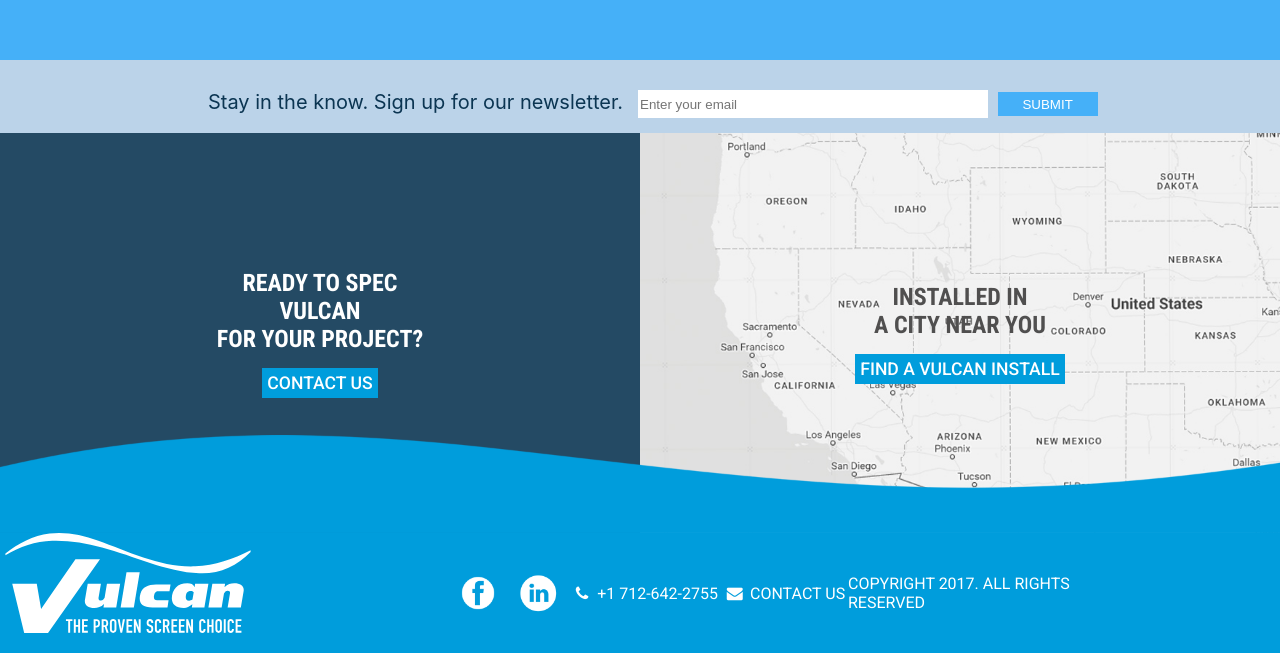
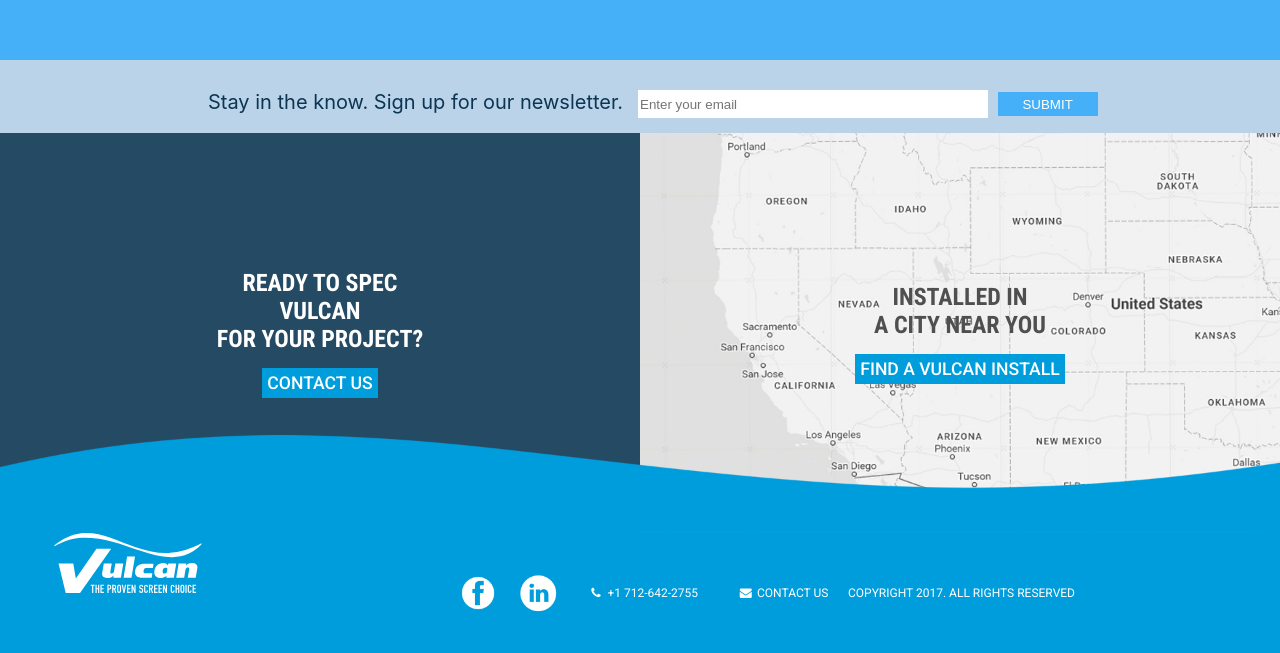
Before and after one commit to StellaRK99/Project2-VulcanMockup, a React (Create React App) app: page / in a window 1280 px wide. Shown: the part 2711-3364 px from the top of the page. Built offline with nearby package versions, Linux system fonts and the light colour scheme.

Commit message:
fix waves

```diff
--- a/src/components/Customized.js
+++ b/src/components/Customized.js
@@ -64,7 +64,7 @@ export default function Customized() {
             srcSet={`${image4s} 300w, ${image4m} 768w, ${image4l} 912w`}
           />
           <h2>
-            SLUDGE <br /> THICHENING
+            SLUDGE <br /> THICKENING
           </h2>
 
           <a href="#">View Selection</a>
--- a/src/public/stylesheets/_Customized.scss
+++ b/src/public/stylesheets/_Customized.scss
@@ -57,4 +57,10 @@
       }
     }
   }
+  img {
+    width: 150%;
+    @media (min-width: $tablet) {
+      width: 100%;
+    }
+  }
 }
--- a/src/public/stylesheets/_Footer.scss
+++ b/src/public/stylesheets/_Footer.scss
@@ -11,6 +11,12 @@ footer {
   .icon {
     height: 50%;
     margin-bottom: 10px;
+    svg {
+      height: 70%;
+      @media (min-width: $tablet) {
+        height: 100%;
+      }
+    }
   }
   .contactInfo {
     height: 50%;
@@ -47,6 +53,9 @@ footer {
   }
   @media (min-width: $desktop) {
     justify-content: space-between;
+    p {
+      font-size: 12px;
+    }
     .icon {
       width: 20%;
     }
--- a/src/public/stylesheets/_Install.scss
+++ b/src/public/stylesheets/_Install.scss
@@ -3,6 +3,7 @@
 .contactBanner {
   width: 100%;
   position: relative;
+
   .mapImage {
     position: relative;
     width: 100%;
@@ -78,7 +79,10 @@
   img {
     position: absolute;
     bottom: 0px;
-    width: 100%;
+    width: 150%;
+    @media (min-width: $tablet) {
+      width: 100%;
+    }
   }
   @media (min-width: $tablet) {
     display: flex;
--- a/src/public/stylesheets/_ProductAdvisor.scss
+++ b/src/public/stylesheets/_ProductAdvisor.scss
@@ -14,7 +14,10 @@
     p {
       font-family: $body-font;
       font-weight: 400;
-      color: $regular-blue;
+      color: white;
+      @media (min-width: $tablet) {
+        color: $regular-blue;
+      }
     }
   }
   .form {
--- a/src/public/stylesheets/index.css
+++ b/src/public/stylesheets/index.css
@@ -556,6 +556,16 @@ footer .icon {
   margin-bottom: 10px;
 }
 
+footer .icon svg {
+  height: 70%;
+}
+
+@media (min-width: 850px) {
+  footer .icon svg {
+    height: 100%;
+  }
+}
+
 footer .contactInfo {
   height: 50%;
   width: 80%;
@@ -617,6 +627,9 @@ footer .contactInfo p {
     -webkit-box-pack: justify;
         -ms-flex-pack: justify;
             justify-content: space-between;
+  }
+  footer p {
+    font-size: 12px;
   }
   footer .icon {
     width: 20%;
@@ -746,7 +759,13 @@ footer .contactInfo p {
 .contactBanner img {
   position: absolute;
   bottom: 0px;
-  width: 100%;
+  width: 150%;
+}
+
+@media (min-width: 850px) {
+  .contactBanner img {
+    width: 100%;
+  }
 }
 
 @media (min-width: 850px) {
@@ -863,6 +882,16 @@ footer .contactInfo p {
   }
 }
 
+.customized img {
+  width: 150%;
+}
+
+@media (min-width: 850px) {
+  .customized img {
+    width: 100%;
+  }
+}
+
 .productAdvisor {
   background-color: #244a64;
   padding: 15px;
@@ -882,7 +911,13 @@ footer .contactInfo p {
 .productAdvisor .heading p {
   font-family: "Roboto", sans-serif;
   font-weight: 400;
-  color: #009ddc;
+  color: white;
+}
+
+@media (min-width: 850px) {
+  .productAdvisor .heading p {
+    color: #009ddc;
+  }
 }
 
 .productAdvisor .form {
```
Also changed, not shown: 2 other files (tests, documents, lock files or other folders).
